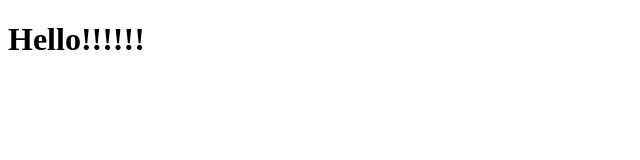
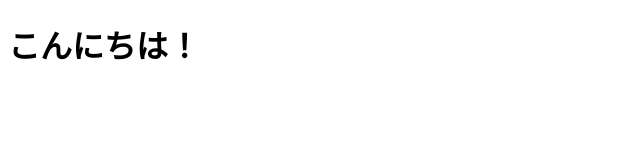
Before and after one commit to yasuda-shoyo/git_test01, a plain HTML site: page myfirst-git/index.html in a window 1280 px wide. Shown: the whole page, without its empty margins (0-640 px from the left). Drawn offline with Linux system fonts and the light colour scheme.

Commit message:
2nd challenge

```diff
--- a/myfirst-git/index.html
+++ b/myfirst-git/index.html
@@ -7,6 +7,6 @@
     <title>Document</title>
 </head>
 <body>
-    <h1>Hello!!!!!!</h1>
+    <h1>こんにちは！</h1>
 </body>
 </html>
```
